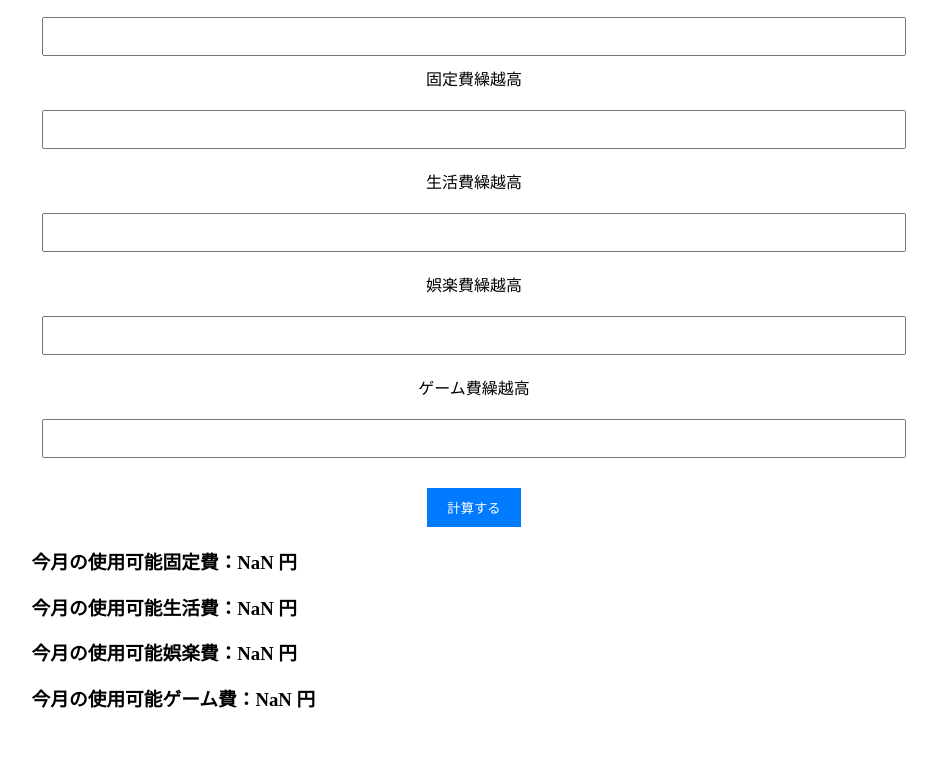
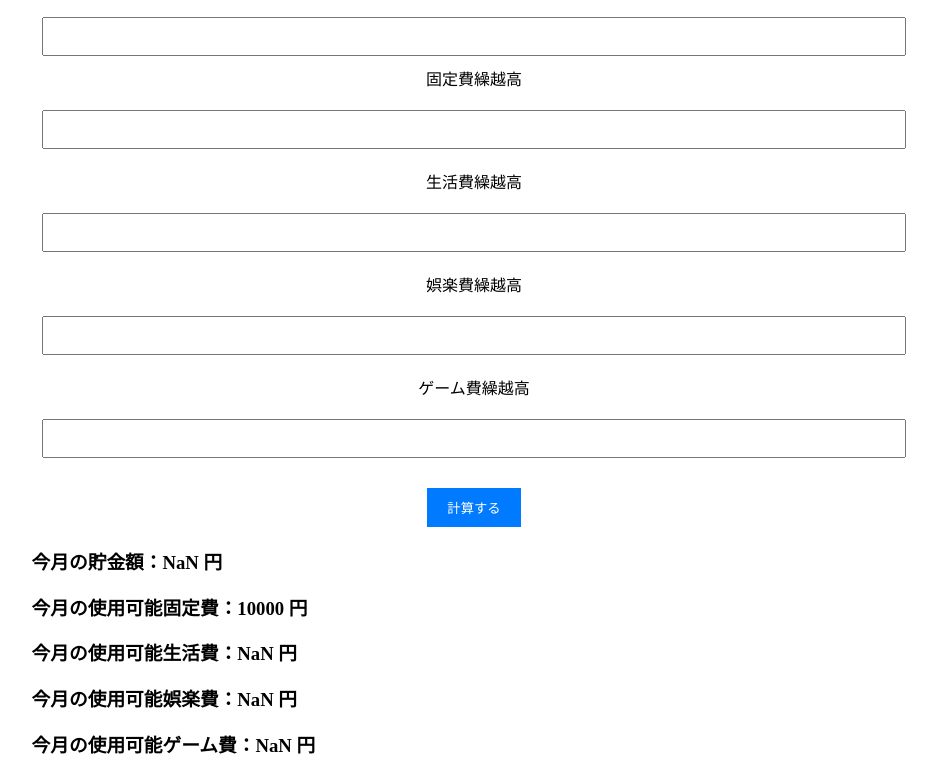
Before and after one commit to ginu99fiox/ginu99fiox.github.io, a plain HTML site: page index.html in a window 1280 px wide. Both pictures are taken after a click on the button "計算する". Shown: the part 102-877 px from the top of the page, without its empty margins (166-1103 px from the left). Before the commit the page ends 832 px from the top, so only its background shows below. Drawn offline with Linux system fonts and the light colour scheme.

Commit message:
Update index.html

```diff
--- a/index.html
+++ b/index.html
@@ -82,13 +82,15 @@
 
             // 各費目の金額を計算
             var savings = amount * 0.5 + previousSavings;
+            var koteihi = previousSavings + 10000;
             var livingExpense = amount * 0.2 + previousLivingExpense;
             var entertainment = amount * 0.15 + previousEntertainment;
             var gamingExpense = amount * 0.15 + previousGamingExpense;
 
             // 結果を表示
             document.getElementById("result").innerHTML = `
-                <h3>今月の使用可能固定費：${savings} 円</h3>
+                <h3>今月の貯金額：${savings} 円</h3>
+                <h3>今月の使用可能固定費：${koteihi} 円</h3>
                 <h3>今月の使用可能生活費：${livingExpense} 円</h3>
                 <h3>今月の使用可能娯楽費：${entertainment} 円</h3>
                 <h3>今月の使用可能ゲーム費：${gamingExpense} 円</h3>
```
